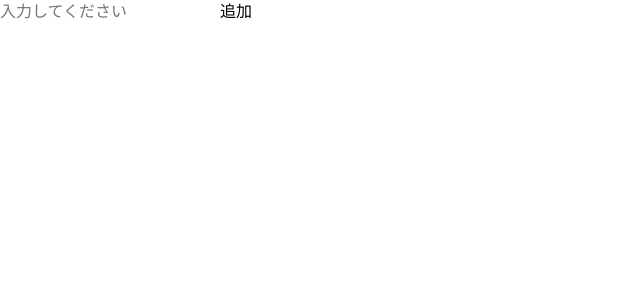
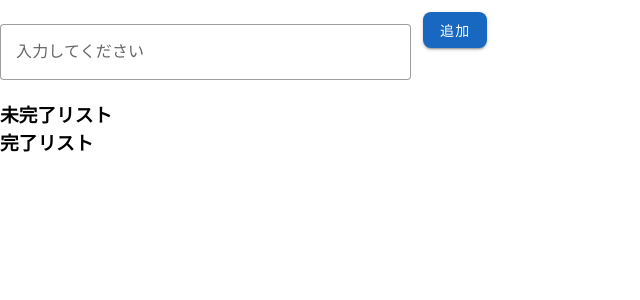
Before and after one commit to superigera/app, a Vue app in the folder vueapp/: page / in a window 1280 px wide. Shown: the top 300 px of the page, without its empty margins (0-640 px from the left). Built offline with nearby package versions, Linux system fonts and the light colour scheme.

Commit message:
InputTodo vietify反映

```diff
--- a/vueapp/src/App.vue
+++ b/vueapp/src/App.vue
@@ -1,8 +1,12 @@
 <template>
   <div>
+
+    <br>
     <InputTodo @add="addIncomTodo"></InputTodo>
     <IncompleteTodo :incompleteTodos=incomTodos @delete="deleteIncomTodo" @add="addCompleteTodo"></IncompleteTodo>
     <CompleteTodo :completeTodos=comTodos @delete="deletecomTodo" @back="addIncomTodo"></CompleteTodo>
+
+
   </div>
 </template>
 
--- a/vueapp/src/components/CompleteTodo.vue
+++ b/vueapp/src/components/CompleteTodo.vue
@@ -1,5 +1,6 @@
 <template>
     <div>
+        <h3>完了リスト</h3>
         <ul>
           <li v-for="(todo, index) in completeTodos" :key="todo">
             {{ todo }}
--- a/vueapp/src/components/IncompleteTodo.vue
+++ b/vueapp/src/components/IncompleteTodo.vue
@@ -1,5 +1,6 @@
 <template>
     <div>
+        <h3>未完了リスト</h3>
         <ul>
           <li v-for="(todo, index) in incompleteTodos" :key="todo">
             {{ todo }}
--- a/vueapp/src/components/InputTodo.vue
+++ b/vueapp/src/components/InputTodo.vue
@@ -1,9 +1,14 @@
 <template>
   <div>
-    <input type="text" placeholder="入力してください" v-model="todo">
-    <button @click="addTodo">
-      追加
-    </button>
+    <v-row>
+      <v-col cols="4">
+        <v-text-field clearable label="入力してください" variant="outlined" v-model="todo"></v-text-field>
+      </v-col>
+      <v-btn @click="addTodo" rounded="lg" color="primary" >
+        追加
+      </v-btn>
+    </v-row>
+
   </div>
 </template>
 
@@ -35,5 +40,4 @@ export default {
 <!-- Add "scoped" attribute to limit CSS to this component only -->
 <style scoped>
 
-
 </style>
```
